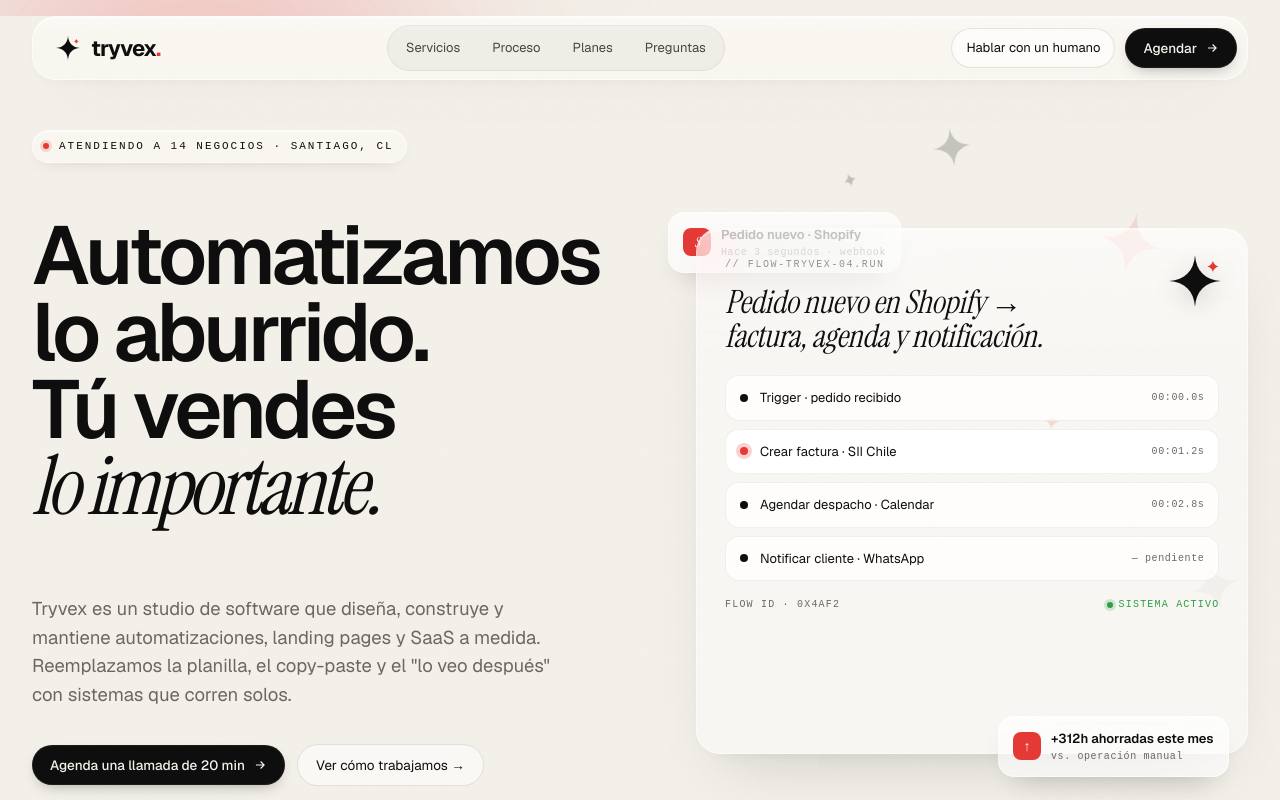
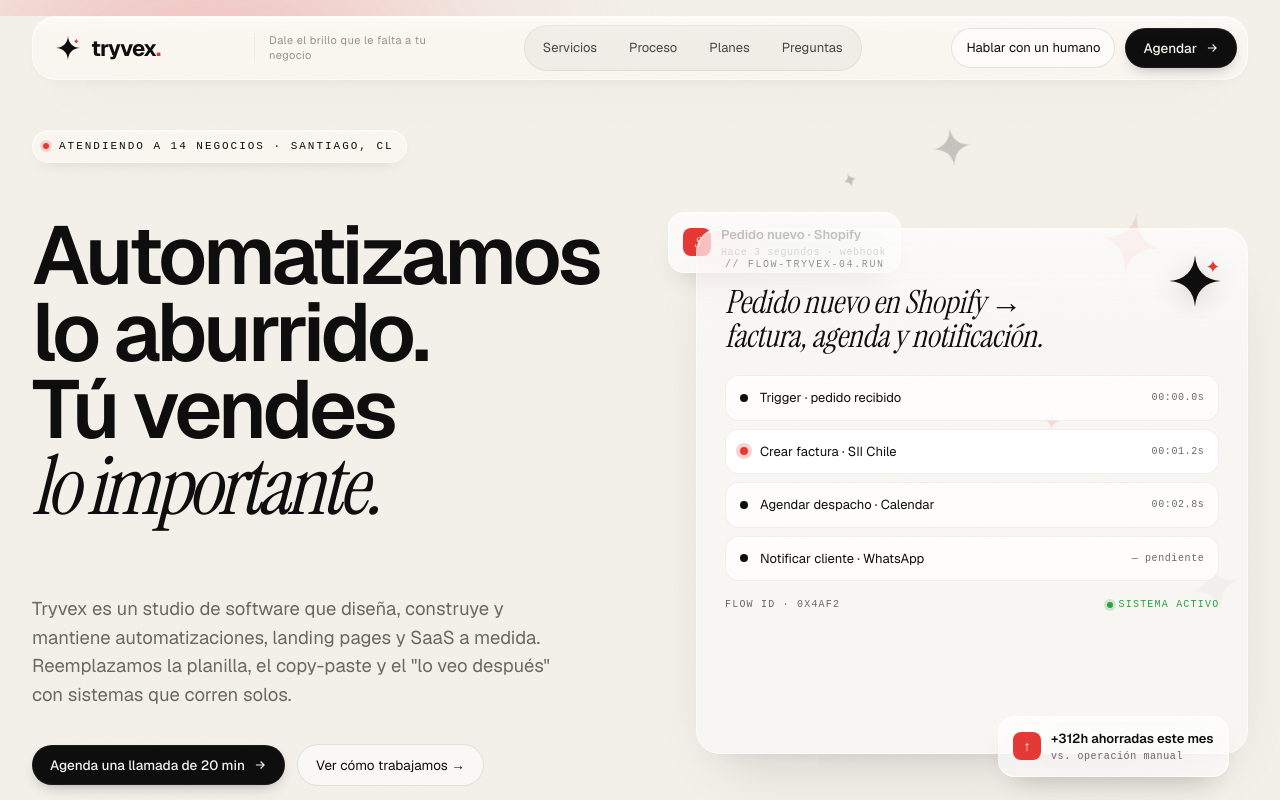
Before and after one commit to TryvexTeam/Tryvex-Landing, a Next.js app: page / in a window 1280 px wide. Shown: the top 800 px of the page. Built offline with nearby package versions, Linux system fonts and the light colour scheme.

Commit message:
feat: update email to tryvexentreprise@gmail.com + add logo tagline slogan

```diff
--- a/src/app/api/contact/route.ts
+++ b/src/app/api/contact/route.ts
@@ -1,7 +1,7 @@
 import { NextRequest, NextResponse } from "next/server";
 import { Resend } from "resend";
 
-const NOTIFY_EMAIL = "hola@tryvex.cl";
+const NOTIFY_EMAIL = "tryvexentreprise@gmail.com";
 const MEET_LINK =
   process.env.GOOGLE_MEET_LINK ?? "https://meet.google.com/tryvex-agenda";
 
@@ -40,13 +40,13 @@
   try {
     await Promise.all([
       resend.emails.send({
-        from: "Tryvex <hola@tryvex.cl>",
+        from: "Tryvex <tryvexentreprise@gmail.com>",
         to: email,
         subject: "Confirmación de llamada · Tryvex",
         html: buildClientEmail({ name, date, time, meetLink: MEET_LINK }),
       }),
       resend.emails.send({
-        from: "Tryvex Form <hola@tryvex.cl>",
+        from: "Tryvex Form <tryvexentreprise@gmail.com>",
         to: NOTIFY_EMAIL,
         subject: `Nueva solicitud de llamada — ${name}`,
         html: buildInternalEmail({ name, phone, email, date, time }),
@@ -100,7 +100,7 @@
           </a>
           <p style="margin:40px 0 0;color:#4a4540;font-size:13px;">
             ¿Necesitas reagendar? Escríbenos a
-            <a href="mailto:hola@tryvex.cl" style="color:#e53935;">hola@tryvex.cl</a>
+            <a href="mailto:tryvexentreprise@gmail.com" style="color:#e53935;">tryvexentreprise@gmail.com</a>
           </p>
         </td></tr>
       </table>
--- a/src/app/page.tsx
+++ b/src/app/page.tsx
@@ -30,6 +30,7 @@
       <svg className="logo-mark"><use href="#spark"/></svg>
       <span className="logo-word">tryvex<span className="dot">.</span></span>
     </a>
+    <span className="logo-tagline">Dale el brillo que le falta a tu negocio</span>
     <div className="nav-links">
       <a href="#services">Servicios</a>
       <a href="#process">Proceso</a>
@@ -364,7 +365,7 @@
     <div data-anim="fade-right">
       <div className="sec-tag">06 · Preguntas</div>
       <h2 data-split="words">Lo que casi siempre nos preguntan <em>antes de la llamada.</em></h2>
-      <p className="sec-sub" style={{marginTop: "24px"}}>¿Quedó algo sin responder? Escríbenos a <a href="mailto:hola@tryvex.cl" style={{color: "var(--red)"}}>hola@tryvex.cl</a> y te contestamos el mismo día.</p>
+      <p className="sec-sub" style={{marginTop: "24px"}}>¿Quedó algo sin responder? Escríbenos a <a href="mailto:tryvexentreprise@gmail.com" style={{color: "var(--red)"}}>tryvexentreprise@gmail.com</a> y te contestamos el mismo día.</p>
     </div>
     <div className="faq glass" data-anim="fade-left">
       <details open={true}>
@@ -426,7 +427,7 @@
         </div>
         <div>
           <h5>Contacto</h5>
-          <a href="mailto:hola@tryvex.cl">hola@tryvex.cl</a>
+          <a href="mailto:tryvexentreprise@gmail.com">tryvexentreprise@gmail.com</a>
           <a href="#">+56 9 ···· ····</a>
           <a href="#">Santiago · CL</a>
         </div>
--- a/src/features/landing/components/FinalCTA.tsx
+++ b/src/features/landing/components/FinalCTA.tsx
@@ -82,7 +82,7 @@
         },
         error: {
           title: "Algo falló",
-          description: "Escríbenos directo a hola@tryvex.cl",
+          description: "Escríbenos directo a tryvexentreprise@gmail.com",
         },
       });
       setView("success");
@@ -226,8 +226,8 @@
           <p>
             Te enviamos un correo con la invitación a Google Meet. Si necesitas
             reagendar, escríbenos a{" "}
-            <a href="mailto:hola@tryvex.cl" style={{ color: "var(--red)" }}>
-              hola@tryvex.cl
+            <a href="mailto:tryvexentreprise@gmail.com" style={{ color: "var(--red)" }}>
+              tryvexentreprise@gmail.com
             </a>
           </p>
         </div>
--- a/src/features/landing/landing.css
+++ b/src/features/landing/landing.css
@@ -202,6 +202,17 @@
   .logo-mark { width: 26px; height: 26px; display: block; }
   .logo-word { font-weight: 700; font-size: 22px; letter-spacing: -0.04em; }
   .logo-word .dot { color: var(--red); }
+  .logo-tagline {
+    font-size: 11px;
+    letter-spacing: 0.04em;
+    color: var(--muted);
+    opacity: 0.7;
+    max-width: 180px;
+    line-height: 1.35;
+    border-left: 1px solid var(--line-soft);
+    padding-left: 14px;
+    margin-left: 4px;
+  }
   .nav-links { display: flex; gap: 4px; padding: 4px; border-radius: 999px;
     background: rgba(14,14,14,0.04); border: 1px solid var(--line-soft); }
   .nav-links a {
```
